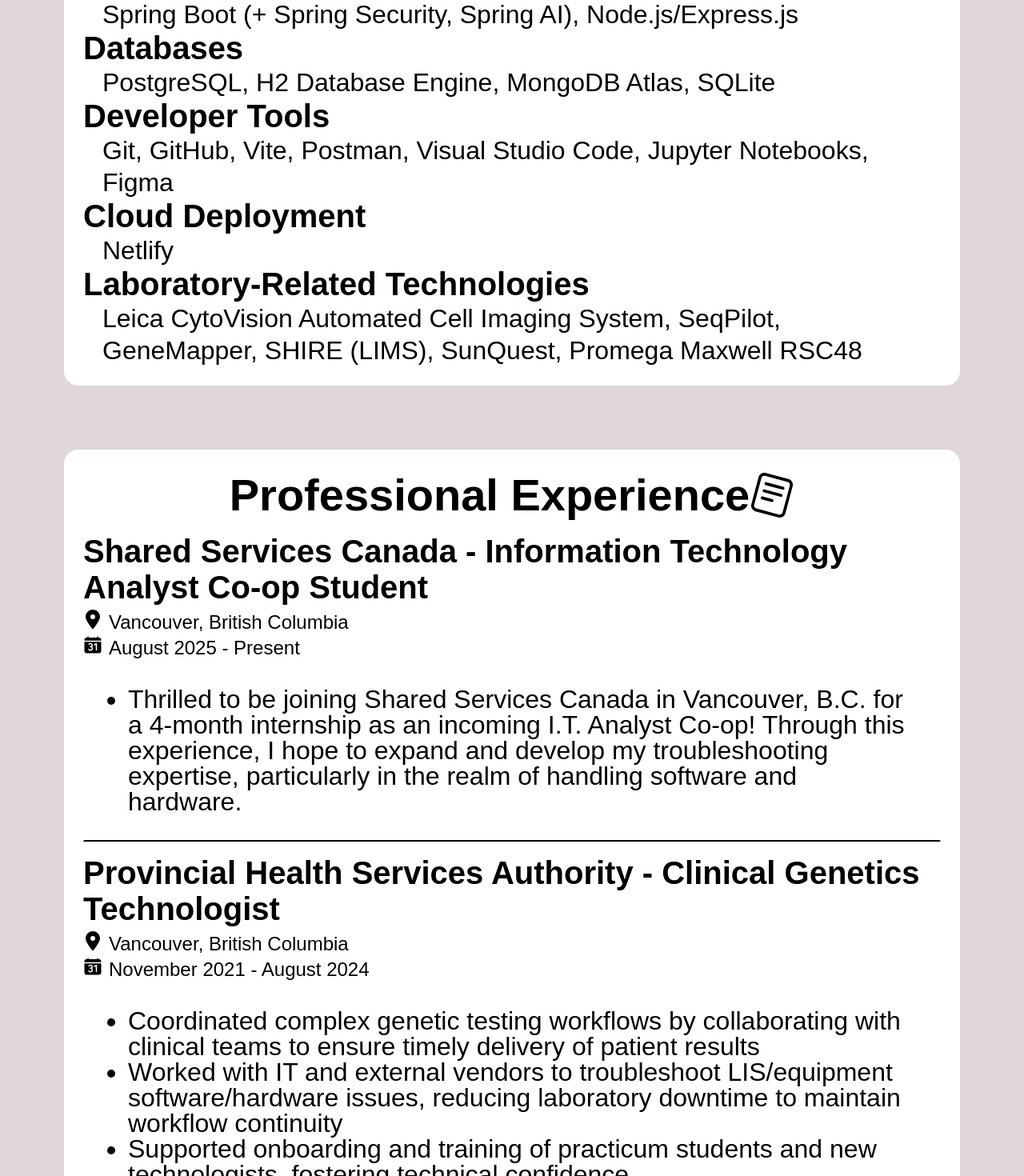
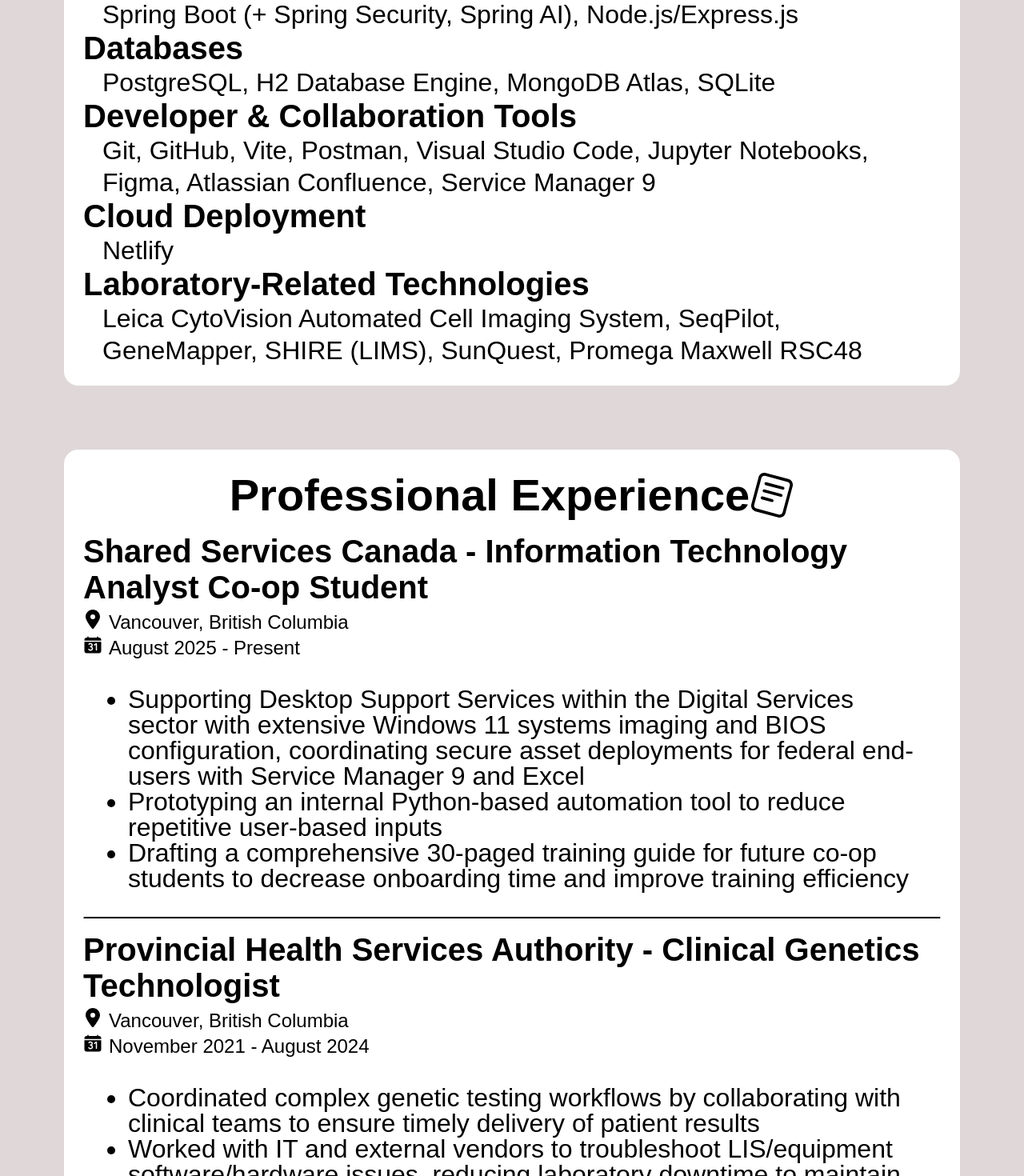
Before and after one commit to samlui1009/portfolio-page, a React (Vite) app: page /#/aboutme in a window 1280 px wide. Shown: the part 1780-3250 px from the top of the page at 80% size. Built offline with nearby package versions, Linux system fonts and the light colour scheme; a web font is replaced by a local one.

Commit message:
Minor updates (Resume copy, AboutMe bulletpoints)

```diff
--- a/src/components/Card.css
+++ b/src/components/Card.css
@@ -34,3 +34,7 @@
 .txt-ctn {
     margin: auto;
 }
+
+.yifang-link {
+    text-decoration: none;
+}
--- a/src/components/Card.jsx
+++ b/src/components/Card.jsx
@@ -18,7 +18,7 @@
                     <p>💭 My exposure into the inefficiencies experienced within public healthcare had motivated
                         my career transition. My current career goals are to eventually bring innovative, scalable solutions to the rapidly evolving
                         digital health spaces. </p>
-                    <p>💡 I'm always open to collaborations and chatting with other like-minded individuals about projects, hobbies and favourite bubble tea places (My personal favourite: <b><a href="https://www.yifangtea.com/" target="_blank">YiFang Fruit Tea)</a></b> 🧋
+                    <p>💡 I'm always open to collaborations and chatting with other like-minded individuals about projects, hobbies and favourite bubble tea places (My personal favourite: <b><a href="https://www.yifangtea.com/" target="_blank" className="yifang-link">YiFang Fruit Tea)</a></b> 🧋
                     </p>
                 </div>
                 </div>
--- a/src/pages/AboutMe.jsx
+++ b/src/pages/AboutMe.jsx
@@ -98,8 +98,8 @@
                     </div>
 
                 <div className="skill">
-                    <h3 className="type">Developer Tools</h3>
-                    <p className="list">Git, GitHub, Vite, Postman, Visual Studio Code, Jupyter Notebooks, Figma</p>
+                    <h3 className="type">Developer & Collaboration Tools</h3>
+                    <p className="list">Git, GitHub, Vite, Postman, Visual Studio Code, Jupyter Notebooks, Figma, Atlassian Confluence, Service Manager 9</p>
                 </div>
 
                 <div className="skill">
@@ -125,9 +125,13 @@
                         <p><IoCalendarNumber className="logo"></IoCalendarNumber>August 2025 - Present</p>
                     </div>
                     <ul className="tasks">
-                        <li>Thrilled to be joining Shared Services Canada in Vancouver, B.C. for a 4-month internship as an incoming I.T. Analyst Co-op! Through this experience, I hope to expand and develop my troubleshooting expertise,
-                            particularly in the realm of handling software and hardware.
+                        <li>Supporting Desktop Support Services within the Digital Services sector with extensive Windows 11 systems imaging and BIOS configuration,
+                            coordinating secure asset deployments for federal end-users with Service Manager 9 and Excel
                         </li>
+                        <li>
+                            Prototyping an internal Python-based automation tool to reduce repetitive user-based inputs
+                        </li>
+                        <li>Drafting a comprehensive 30-paged training guide for future co-op students to decrease onboarding time and improve training efficiency</li>
                     </ul>
                     <hr className="divider"></hr>
                     <h3 className="org">Provincial Health Services Authority - Clinical Genetics Technologist</h3>
@@ -196,10 +200,9 @@
                     <p><FaLocationDot></FaLocationDot>Remote</p>
                     <p><IoCalendarNumber></IoCalendarNumber>August 2025 - Present</p>
                     <ul className="tasks">
-                        <li>Elated to be selected as a Junior Mentor for the BU1DL initiative! Through this program, I will be collaborating with
-                            a Senior Mentor to help provide technical guidance and advice for 4 junior developers as they work together to
-                            build and ship a working Minimum Viable Product within a 4-month duration. Through this, I hope to develop my
-                            interpersonal communication skills, and learn a few things myself as a developer :)
+                        <li>Mentoring 3 undergraduate CS students in a pilot initiative, assisting them in their personal project development over
+                            the course of 4 months by providing technical guidance and support through bi-weekly virtual meetings to maintain project
+                            momentum and participant accountability
                         </li>
                     </ul>
                     </div>
```
Also changed, not shown: 1 other file (tests, documents, lock files or other folders).
